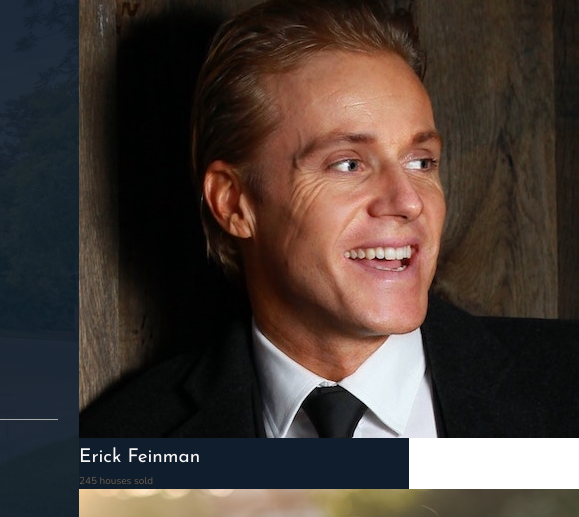
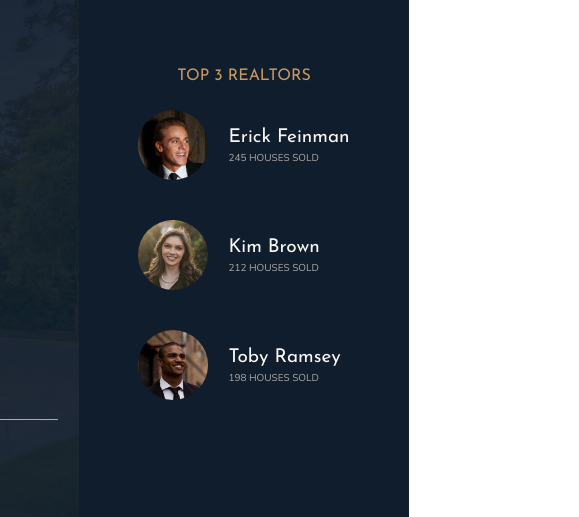
Before and after one commit to AlinaZakirod/nexter-, a website: page index.html in a window 1280 px wide. Shown: the part 88-605 px from the top of the page, 871-1450 px from the left, 579 px wide, since content can reach past the window. Drawn offline with nearby package versions, Linux system fonts and the light colour scheme.

Commit message:
realtors styling

```diff
--- a/sass/_realtors.scss
+++ b/sass/_realtors.scss
@@ -1,4 +1,29 @@
 .realtors {
   background-color: $color-secondary;
   grid-column: col-start 7 / full-end;
+  display: grid;
+  align-content: center;
+  justify-content: center;
+  grid-row-gap: 2rem;
+  justify-items: center;
+
+  &__list {
+    display: grid;
+    grid-template-columns: min-content max-content;
+    grid-column-gap: 20px;
+    grid-row-gap: 5vh;
+    align-items: center;
+  }
+
+  &__img {
+    width: 7rem;
+    border-radius: 50%;
+    display: block;
+  }
+
+  &__sold {
+    text-transform: uppercase;
+    color: $color-grey-light-2;
+    margin-top: -3px;
+  }
 }
```
Also changed, not shown: css/style.css.
